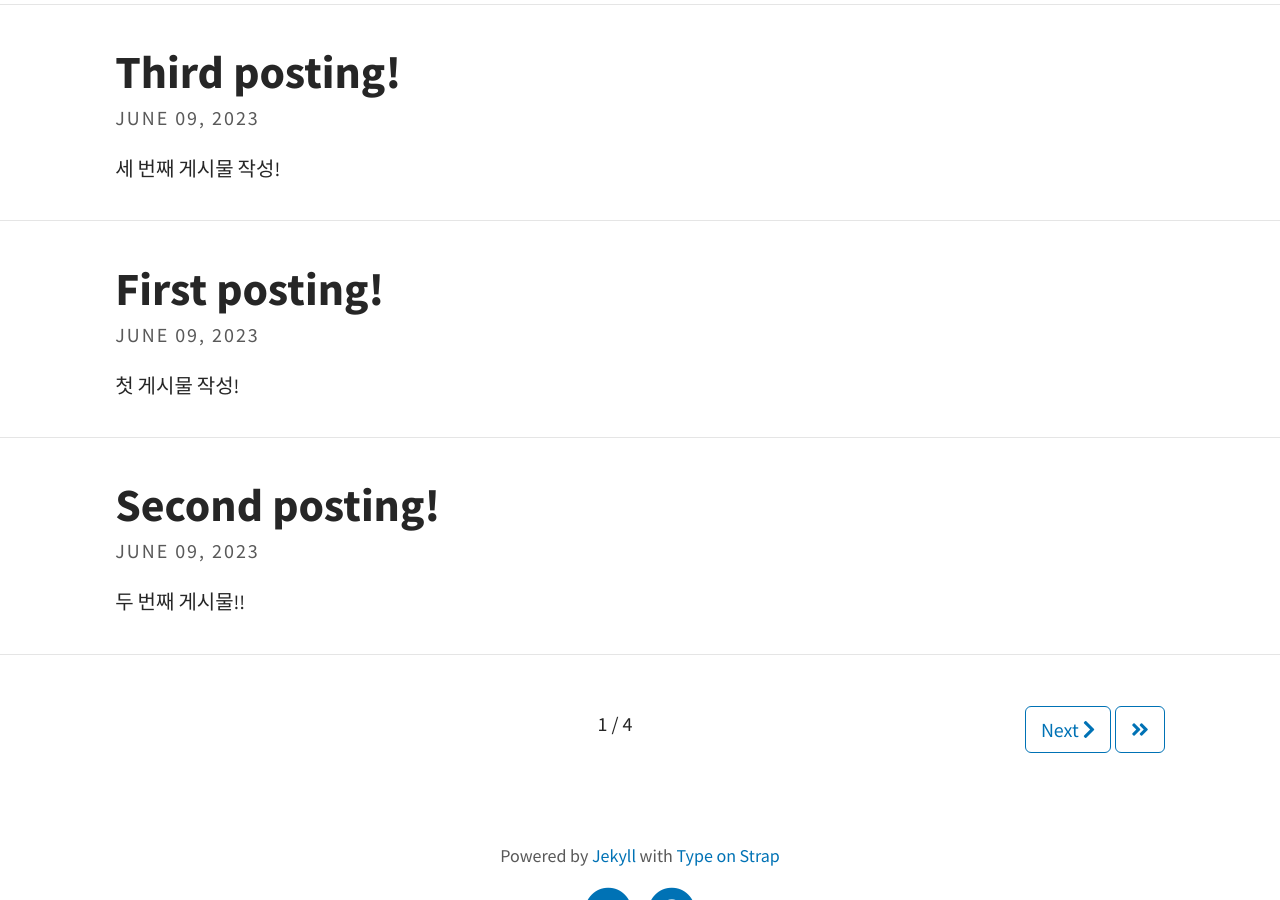
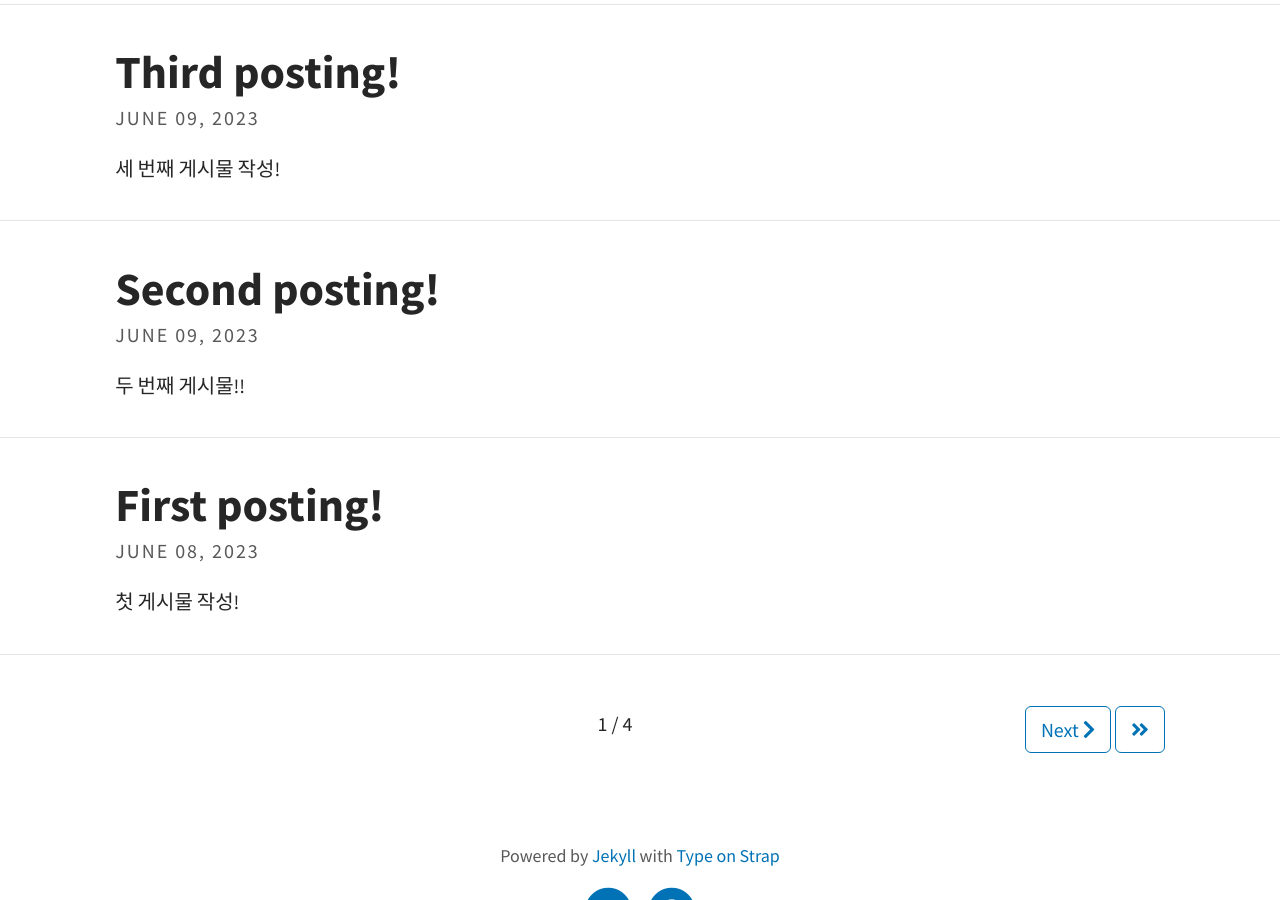
Before and after one commit to damsul/damsul.github.io, a Jekyll site: the page built from index.html, in a window 1280 px wide and 900 px high, scrolled down 813 px. Built offline with Jekyll 4.4.1, drawn with Linux system fonts in a browser that asks for light colours; a script that is not in the unit is left out; the list of posts is cut into pages by our own code.

Commit message:
Update 2023-06-08-First-posting.md

```diff
--- a/_posts/2023-06-08-First-posting.md
+++ b/_posts/2023-06-08-First-posting.md
@@ -1,7 +1,7 @@
 ---
 layout: post
 title:  "First posting!"
-date:   2023-06-09 09:26:21 +0900
+date:   2023-06-08 23:48:21 +0900
 tags: [First Post]
 ---
 
```
